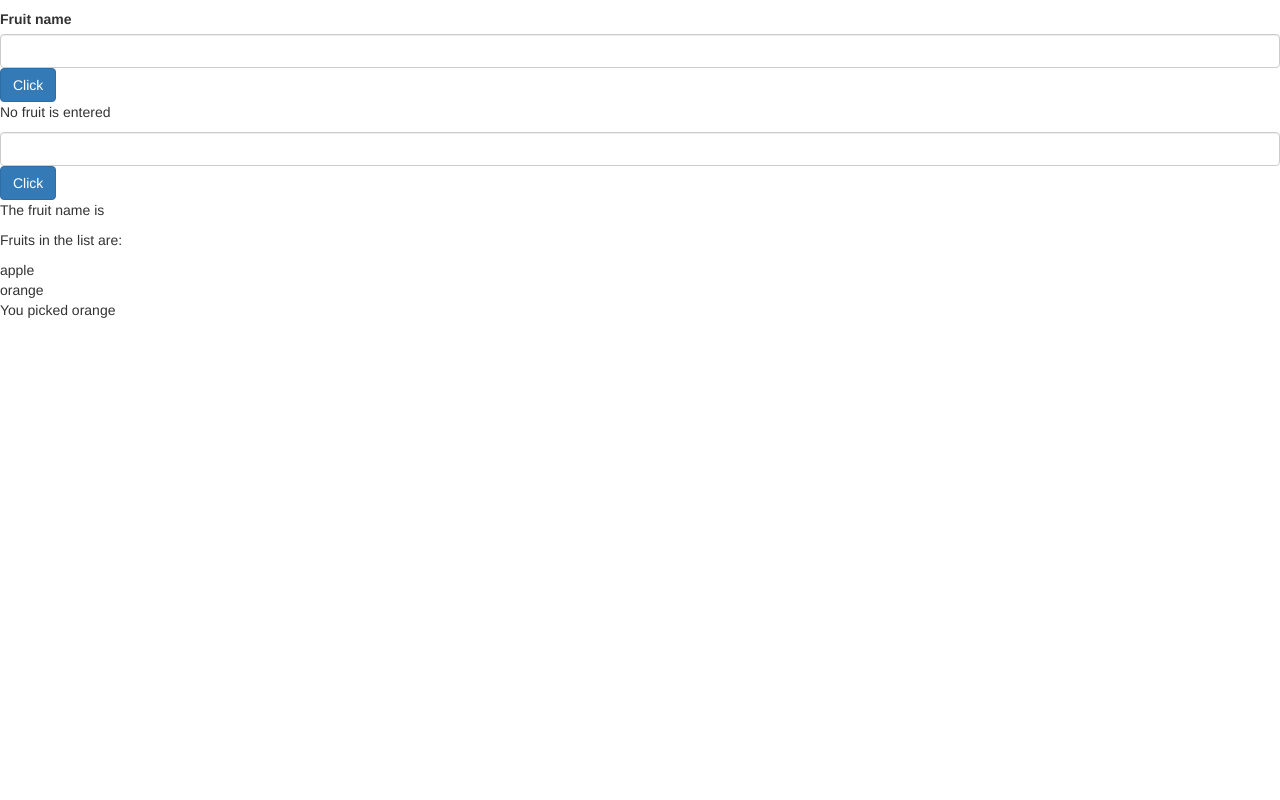
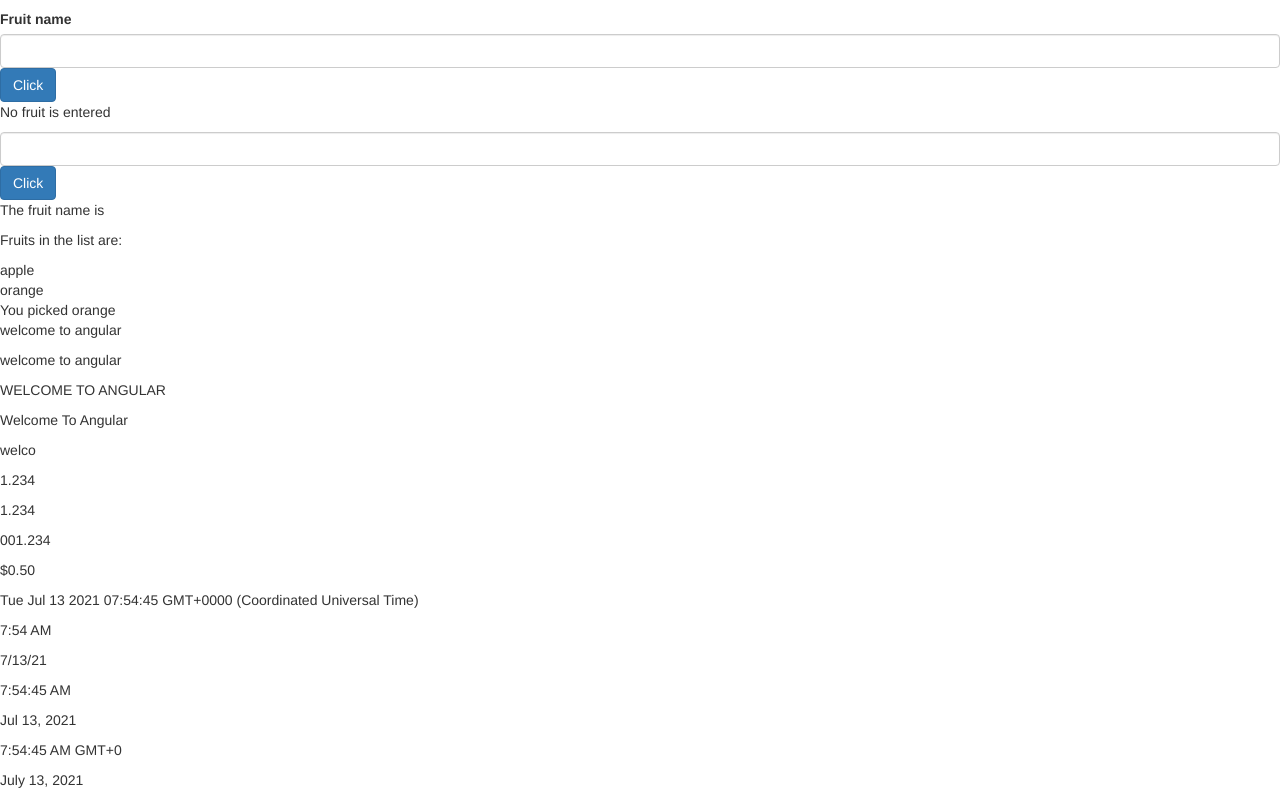
Before and after one commit to NagarjunK98/Angular-learning, an Angular app in the folder first-app/: page / in a window 1280 px wide. Shown: the part 333-1133 px from the top of the page. Before the commit the page ends 800 px from the top, so only its background shows below. Built offline with nearby package versions, Linux system fonts and the light colour scheme.

Commit message:
pipes concept

```diff
--- a/first-app/src/app/fruits/fruits.component.html
+++ b/first-app/src/app/fruits/fruits.component.html
@@ -59,5 +59,31 @@
   <div *ngSwitchCase="'mango'">You picked mango</div>
   <div *ngSwitchCase="'orange'">You picked orange</div>
   <div *ngSwitchCase="'banana'">You picked banana</div>
-  <div *ngSwitchDefault>pick again </div>
+  <div *ngSwitchDefault>pick again</div>
 </div>
+
+<!-- pipes example-->
+
+<!-- strings example-->
+<p>{{ pipeName }}</p>
+<p>{{ pipeName | lowercase }}</p>
+<p>{{ pipeName | uppercase }}</p>
+<p>{{ pipeName | titlecase }}</p>
+<p>{{ pipeName | slice: 0:5 }}</p>
+
+<!--numbers example-->
+<p>{{ pipeNumber }}</p>
+<p>{{ pipeNumber | number: "1.2-3" }}</p>
+<p>{{ pipeNumber | number: "3.2-3" }}</p>
+
+<!-- currency example-->
+<p>{{ 0.5 | currency }}</p>
+
+<!--datetime example-->
+<p>{{ pipeDate }}</p>
+<p>{{ pipeDate | date:'shortTime' }}</p>
+<p>{{ pipeDate | date: 'shortDate' }}</p>
+<p>{{ pipeDate | date:'mediumTime' }}</p>
+<p>{{ pipeDate | date: 'mediumDate' }}</p>
+<p>{{ pipeDate | date:'longTime' }}</p>
+<p>{{ pipeDate | date: 'longDate' }}</p>
--- a/first-app/src/app/fruits/fruits.component.ts
+++ b/first-app/src/app/fruits/fruits.component.ts
@@ -16,6 +16,9 @@
   color = '';
   fruits = ['apple', 'orange'];
   fruitPick = 'orange';
+  pipeName = 'welcome to angular';
+  pipeNumber = 1.234;
+  pipeDate = new Date();
   getName() {
     const a = [1, 2, 3, 4, 5, 6, 7, 8, 9];
     let result = 0;
```
